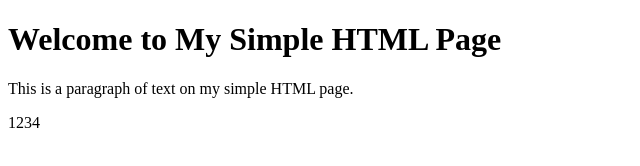
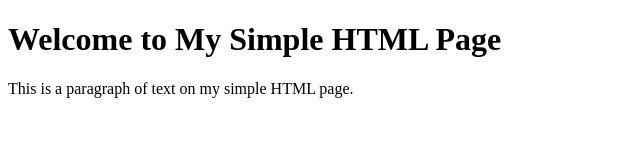
Before and after one commit to Wuradzi/lab4, a plain HTML site: page index.html in a window 1280 px wide. Shown: the full height of the page, 0-640 px from the left. Drawn offline with Linux system fonts and the light colour scheme.

Commit message:
змінено index.html

```diff
--- a/index.html
+++ b/index.html
@@ -8,6 +8,5 @@
 <body>
     <h1>Welcome to My Simple HTML Page</h1>
     <p>This is a paragraph of text on my simple HTML page.</p>
-    <p>1234</p>
 </body>
 </html>
```
